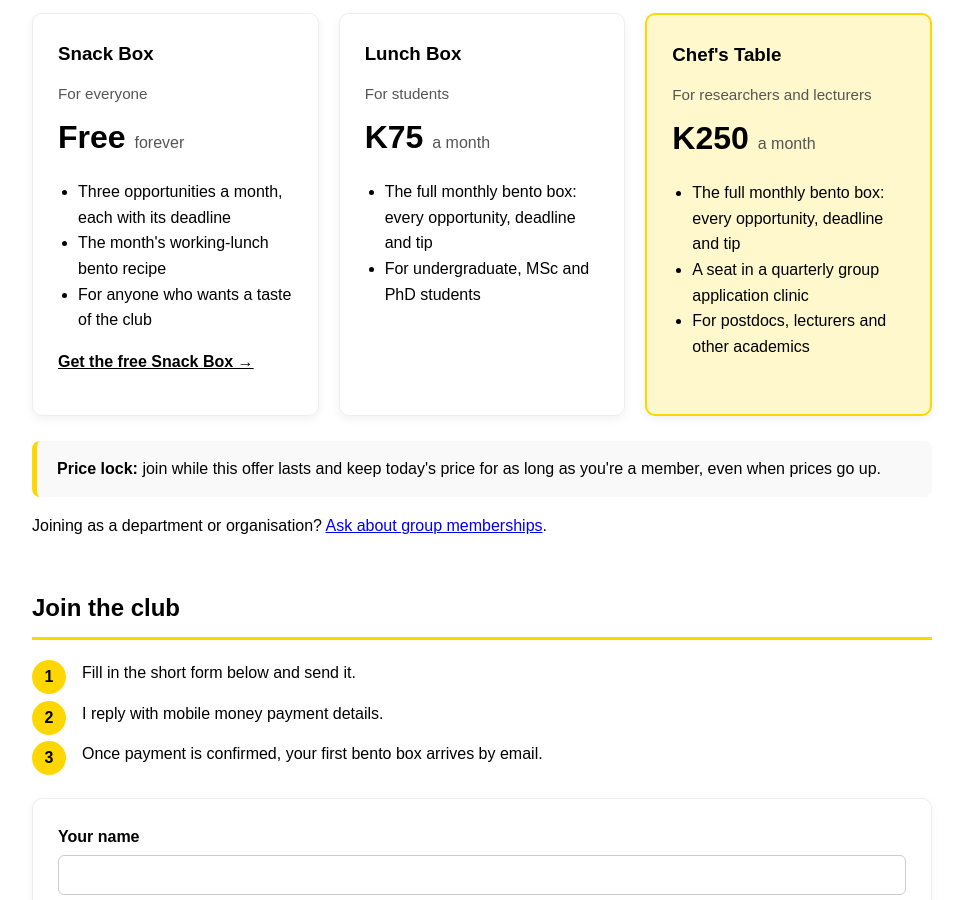
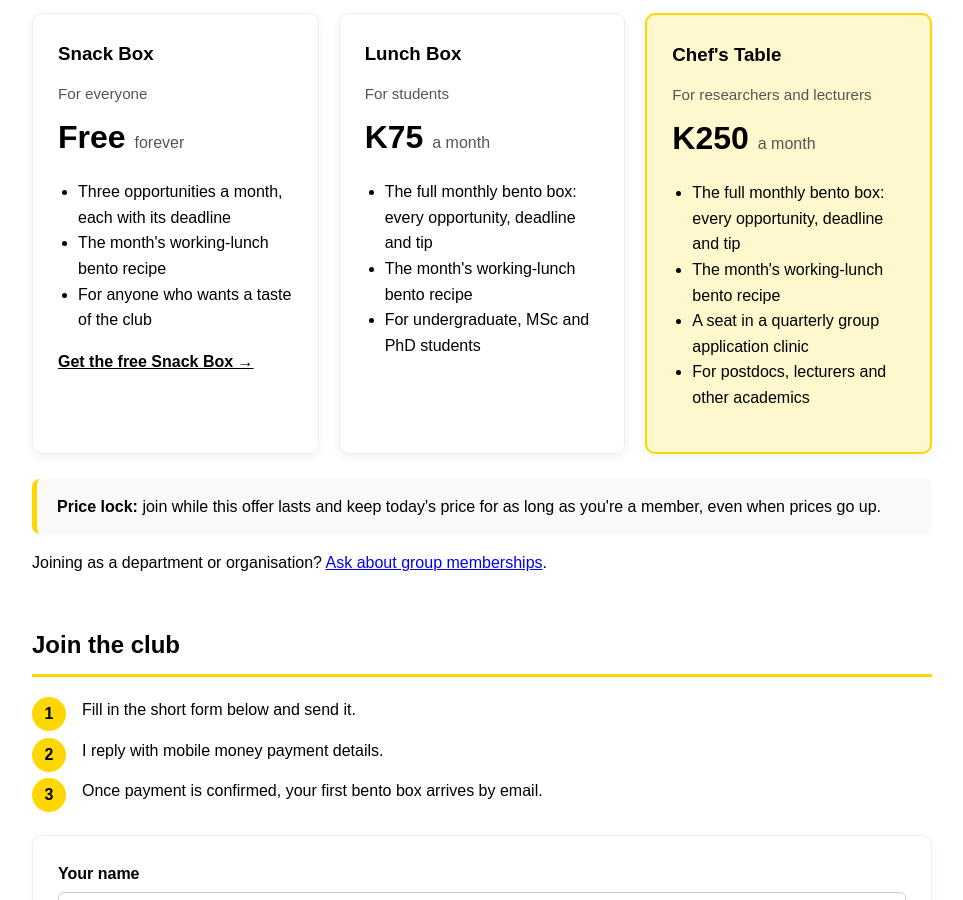
Before and after one commit to mmutondo/mmutondo.github.io, a Jekyll site: the page freelunchclub.html, which Jekyll copies as it is, in a window 1280 px wide and 900 px high, scrolled down 1730 px. Shown: the whole window, without its empty margins (158-1121 px from the left). Built offline with Jekyll 4.4.1, drawn with Linux system fonts in a browser that asks for light colours.

Commit message:
Free Lunch Club page: list the bento recipe in the paid plans too
Co-Authored-By: Claude Opus 5.5 <noreply@anthropic.com>
Claude-Session: https://claude.ai/code/session_01EKxmyb8EnG9A94CFrRmYRt

```diff
--- a/freelunchclub.html
+++ b/freelunchclub.html
@@ -559,6 +559,7 @@
           <div class="price">K75 <small>a month</small></div>
           <ul>
             <li>The full monthly bento box: every opportunity, deadline and tip</li>
+            <li>The month&#39;s working-lunch bento recipe</li>
             <li>For undergraduate, MSc and PhD students</li>
           </ul>
         </div>
@@ -568,6 +569,7 @@
           <div class="price">K250 <small>a month</small></div>
           <ul>
             <li>The full monthly bento box: every opportunity, deadline and tip</li>
+            <li>The month&#39;s working-lunch bento recipe</li>
             <li>A seat in a quarterly group application clinic</li>
             <li>For postdocs, lecturers and other academics</li>
           </ul>
```
